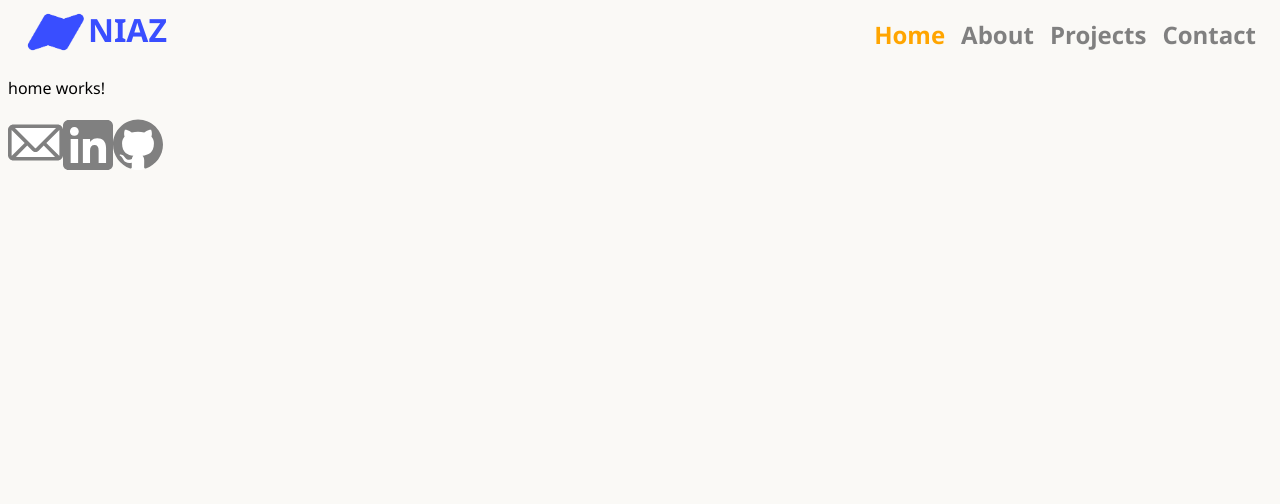
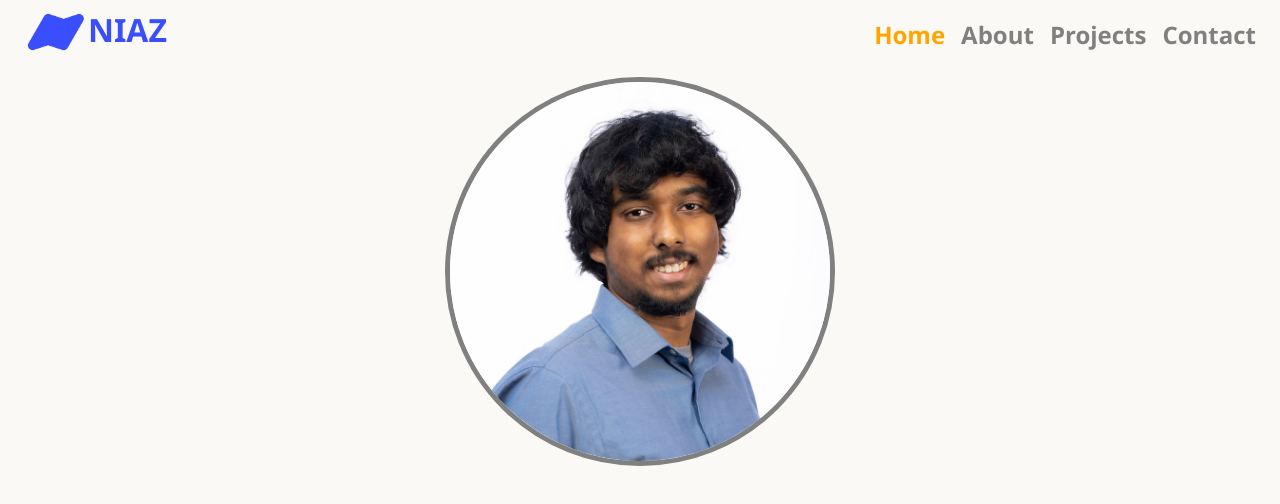
Before and after one commit to tuk05348/website-frontend, an Angular app: page / in a window 1280 px wide. Shown: the top 504 px of the page. Built offline with nearby package versions, Linux system fonts and the light colour scheme.

Commit message:
Updated personal photo to be a square, moved icons out of home to put into future footer component.

```diff
--- a/src/app/home/home.component.css
+++ b/src/app/home/home.component.css
@@ -0,0 +1,18 @@
+.photo {
+    border: #808080 5px solid;
+    border-radius: 50%;
+    max-width: 30%;
+}
+
+.photo-container {
+    display: flex;
+    flex-direction: column;
+    align-items: center;
+    gap: 1em;
+    padding: 1em 0px;
+}
+
+.icon-container {
+    display: flex;
+    gap: 1em;
+}
--- a/src/app/home/home.component.html
+++ b/src/app/home/home.component.html
@@ -1,4 +1,3 @@
-<p>home works!</p>
-<svg email fill="#808080"></svg>
-<svg linkedin fill="#808080"></svg>
-<svg github fill="#808080"></svg>
+<div class="photo-container">
+    <img class="photo" src="photo.png" alt="Professional Photo">
+</div>
--- a/src/app/home/home.component.ts
+++ b/src/app/home/home.component.ts
@@ -1,11 +1,8 @@
 import { Component } from '@angular/core';
-import { EmailComponent } from '../icons/email/email.component';
-import { LinkedinComponent } from '../icons/linkedin/linkedin.component';
-import { GithubComponent } from '../icons/github/github.component';
 
 @Component({
   selector: 'app-home',
-  imports: [EmailComponent, LinkedinComponent, GithubComponent],
+  imports: [],
   templateUrl: './home.component.html',
   styleUrl: './home.component.css'
 })
```
Also changed, not shown: public/photo.png (added).
